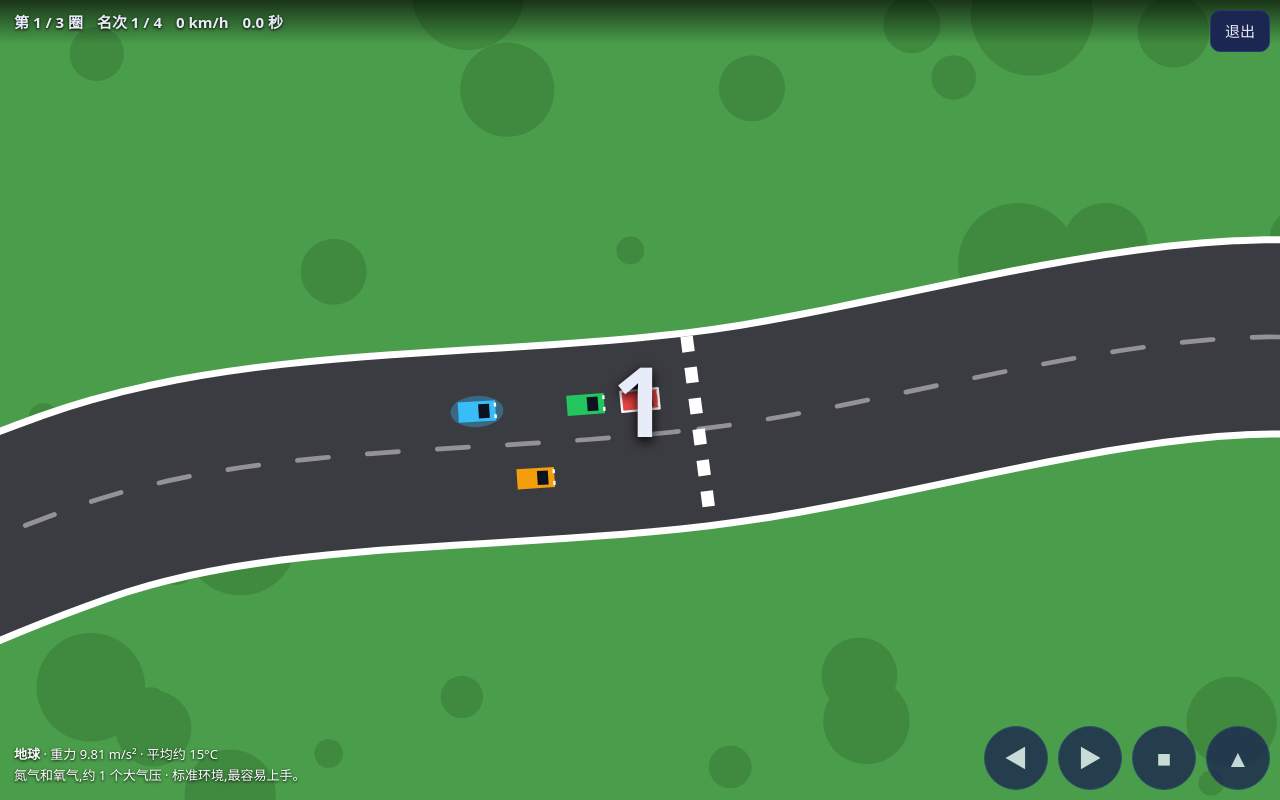
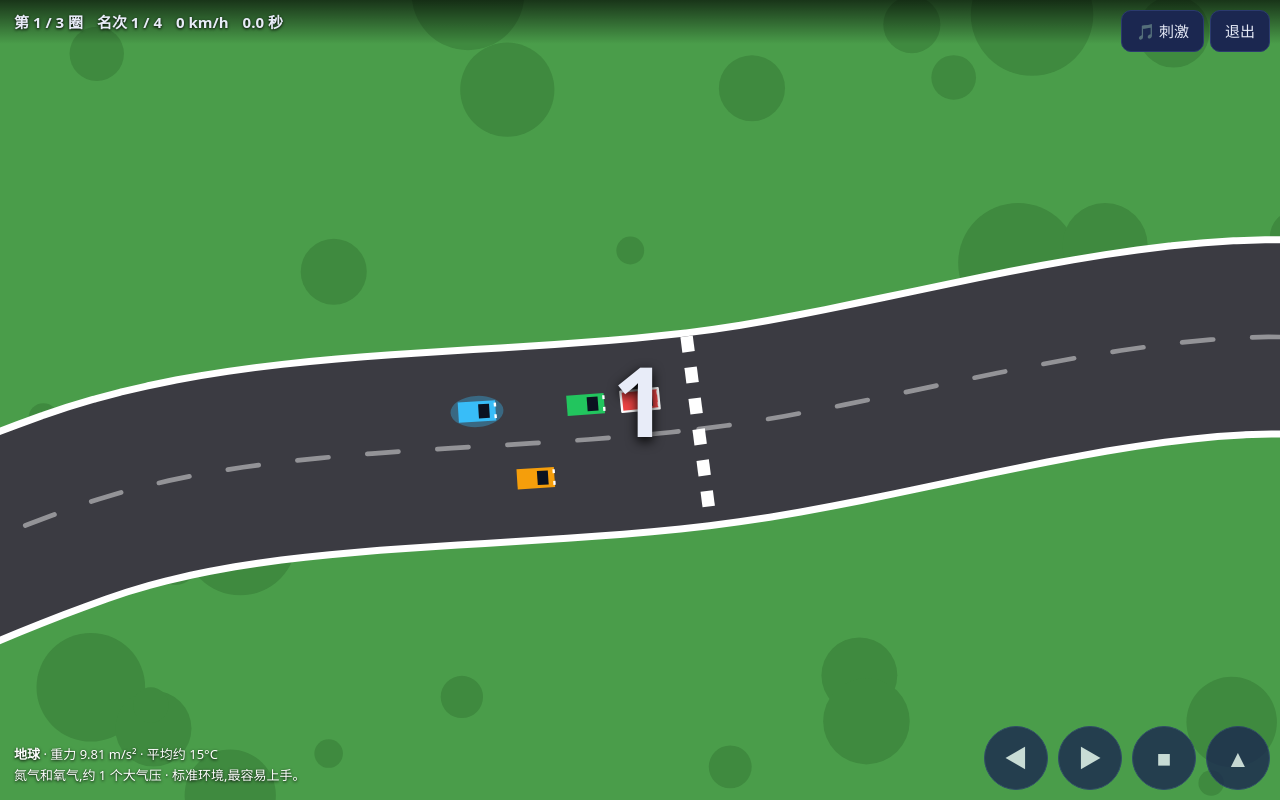
Before and after one commit to zhixing101/timespace, a plain HTML site: page race/index.html in a window 1280 px wide. Both pictures are taken after a click on the button "🏁 开始比赛". Drawn offline with Linux system fonts and the light colour scheme.

Commit message:
Add the music

```diff
--- a/race/index.html
+++ b/race/index.html
@@ -2,7 +2,7 @@
 <!--
   时空漫游 · 星际赛车
   race/data.js     车型与 9 个地点的环境数据     race/js/engine.js  赛车引擎
-  race/js/ui.js    选择界面与控制              race/css/race.css  样式
+  race/js/music.js 背景音乐合成     race/js/ui.js    选择界面与控制              race/css/race.css  样式
 -->
 <html lang="zh-CN"><head><meta charset="utf-8">
 <meta name="viewport" content="width=device-width, initial-scale=1, viewport-fit=cover">
@@ -16,6 +16,8 @@
   <h2>1. 选择赛车</h2><div class="grid" id="cars"></div>
   <h2>2. 选择地点(太阳系行星)</h2><div class="grid" id="planets"></div>
   <div id="info"></div>
+  <h2>3. 背景音乐</h2><div class="grid" id="music"></div>
+  <div class="row">音量 <input type="range" id="vol" min="0" max="100" value="50"> <button id="mtest">▶ 试听</button></div>
   <div class="row"><button class="go" id="start">🏁 开始比赛</button><span style="color:#93a0c2">方向键 / WASD 控制;手机用屏幕按钮。3 圈,和 3 辆电脑车比赛。</span></div>
 </div>
 
@@ -26,8 +28,9 @@
   <div id="touch"><button data-k="left">◀</button><button data-k="right">▶</button><button data-k="brake">■</button><button data-k="gas">▲</button></div>
   <div id="end" hidden><h1>比赛结束</h1><ol id="endlist"></ol>
     <div class="row"><button class="go" id="again">再来一局</button><button id="back2">换车 / 换地点</button><a href="../index.html">返回时空漫游</a></div></div>
+  <button id="mbtn" style="position:absolute;right:76px;top:calc(10px + env(safe-area-inset-top,0px))">🎵</button>
   <button id="back" style="position:absolute;right:10px;top:calc(10px + env(safe-area-inset-top,0px))">退出</button>
 </div>
 
-<script src="data.js"></script><script src="js/engine.js"></script><script src="js/ui.js"></script>
+<script src="data.js"></script><script src="js/music.js"></script><script src="js/engine.js"></script><script src="js/ui.js"></script>
 </body></html>
--- /dev/null
+++ b/race/js/music.js
@@ -0,0 +1,86 @@
+/**
+ * race/js/music.js — 背景音乐(Web Audio 实时合成,无需音频文件、无版权问题)
+ * 原理:步进音序器(每小节 16 步),用振荡器/噪声合成鼓点、贝斯和旋律。
+ * 提供:Music.LIST(给界面用)、Music.play(id) / stop() / setVolume(v) / render(id, 秒数)(测试用)
+ * 新增风格:在 TRACKS 里加一项 { bpm, len(总步数), swing(摇摆 0~0.3), play(i, t) },再在 LIST 里登记名字即可。
+ */
+const Music = (function () {
+  let ac = null, master = null, noiseBuf = null, timer = null, step = 0, nextT = 0, curId = 'off', vol = 0.5;
+  const mf = n => 440 * Math.pow(2, (n - 69) / 12);        // MIDI 音高 → 频率
+
+  // ---------- 1. 乐器 ----------
+  function mkNoise() { const b = ac.createBuffer(1, ac.sampleRate, ac.sampleRate), d = b.getChannelData(0); for (let i = 0; i < d.length; i++) d[i] = Math.random() * 2 - 1; return b; }
+  function tone(t, f, dur, type, gain, lp) {                 // 有音高的音:起音 10ms,指数衰减
+    const o = ac.createOscillator(), g = ac.createGain(); o.type = type; o.frequency.value = f;
+    g.gain.setValueAtTime(0.0001, t); g.gain.exponentialRampToValueAtTime(gain, t + 0.01); g.gain.exponentialRampToValueAtTime(0.0001, t + dur);
+    if (lp) { const b = ac.createBiquadFilter(); b.type = 'lowpass'; b.frequency.value = lp; o.connect(b); b.connect(g); } else o.connect(g);
+    g.connect(master); o.start(t); o.stop(t + dur + 0.05);
+  }
+  function noise(t, dur, hp, gain) {                         // 噪声(军鼓/踩镲)
+    const s = ac.createBufferSource(), f = ac.createBiquadFilter(), g = ac.createGain(); s.buffer = noiseBuf; f.type = 'highpass'; f.frequency.value = hp;
+    g.gain.setValueAtTime(gain, t); g.gain.exponentialRampToValueAtTime(0.0001, t + dur); s.connect(f); f.connect(g); g.connect(master); s.start(t); s.stop(t + dur);
+  }
+  function kick(t, g) { const o = ac.createOscillator(), a = ac.createGain(); o.frequency.setValueAtTime(150, t); o.frequency.exponentialRampToValueAtTime(42, t + 0.12);
+    a.gain.setValueAtTime(g || 0.9, t); a.gain.exponentialRampToValueAtTime(0.0001, t + 0.28); o.connect(a); a.connect(master); o.start(t); o.stop(t + 0.3); }
+  const snare = t => { noise(t, 0.16, 1800, 0.45); tone(t, 190, 0.1, 'triangle', 0.25); };
+  const clap  = t => { noise(t, 0.05, 1200, 0.35); noise(t + 0.012, 0.05, 1200, 0.3); noise(t + 0.024, 0.14, 1200, 0.3); };
+  const hat   = (t, open, g) => noise(t, open ? 0.2 : 0.045, 7000, g || 0.16);
+
+  // ---------- 2. 曲目 ----------
+  const TRACKS = {
+    // 刺激:150 BPM 电子竞速。贝斯锯齿波八分音符 + 方波琶音 + 四四拍底鼓
+    drive: { bpm: 150, len: 64, swing: 0,
+      play(i, t) {
+        const R = [57, 57, 53, 55], C = [[0, 3, 7, 12], [0, 3, 7, 12], [0, 4, 7, 12], [0, 4, 7, 12]], b = i >> 4, s = i & 15;
+        if (s % 4 === 0) kick(t); if (s === 4 || s === 12) clap(t); if (s % 4 === 2) hat(t, false); if (s % 2 === 1) hat(t, false, 0.07);
+        if (s % 2 === 0) tone(t, mf(R[b] - 24), 0.16, 'sawtooth', 0.2, 600);
+        tone(t, mf(R[b] + 12 + C[b][[0, 1, 2, 3, 2, 1, 2, 3][s % 8]]), 0.12, 'square', 0.06, 2600);
+      } },
+    // Rap:90 BPM 老派节拍(boom-bap)。底鼓-军鼓、摇摆的踩镲、808 低音、小七和弦。注意:只有节拍,没有人声
+    rap: { bpm: 90, len: 64, swing: 0.2,
+      play(i, t) {
+        const RB = [33, 33, 36, 31], b = i >> 4, s = i & 15, K = (b & 1) ? [0, 6, 10, 13] : [0, 7, 10];
+        if (K.includes(s)) { kick(t, 1); tone(t, mf(RB[b]), 0.34, 'sine', 0.5); }
+        if (s === 4 || s === 12) snare(t); if (s % 2 === 0) hat(t, false, 0.12); if (s === 14) hat(t, true, 0.12);
+        if (s === 0 || s === 10) [0, 3, 7, 10].forEach(o => tone(t, mf(RB[b] + 24 + o), 0.26, 'triangle', 0.07, 2500));
+      } },
+    // ハテ、:暂定为“日式风格”:都节音阶(小三度/五度之外加半音)的拨弦旋律 + 太鼓 + 低音持续音
+    hate: { bpm: 128, len: 64, swing: 0,
+      play(i, t) {
+        const SC = [0, 1, 5, 7, 8], MEL = [0, -1, 2, -1, 3, -1, 2, -1, 4, -1, 3, -1, 2, -1, 1, -1, 0, -1, 2, -1, 3, -1, 4, -1, 3, -1, 2, -1, 1, -1, 0, -1], s = i & 15, d = MEL[i % 32];
+        if (s === 0 || s === 8) kick(t, 0.8); if (s === 0 || s === 6 || s === 10) tone(t, 75, 0.3, 'sine', 0.5);     // 太鼓
+        if (s % 2 === 1) hat(t, false, 0.06);
+        if (s === 0 && (i >> 4) % 2 === 0) tone(t, mf(45), 0.9, 'sine', 0.22);                                        // 低音持续音
+        if (d >= 0) tone(t, mf(69 + SC[d] + ((i >> 5) ? 12 : 0)), 0.32, 'triangle', 0.14, 3800);                      // 拨弦旋律
+      } }
+  };
+  const LIST = [
+    { id: 'off',   short: '无',   name: '无音乐',          desc: '只听引擎声(安静)' },
+    { id: 'drive', short: '刺激', name: '刺激 · 电子竞速', desc: '150 BPM,四四拍底鼓 + 快速琶音' },
+    { id: 'rap',   short: 'Rap',  name: 'Rap · 说唱节拍',  desc: '90 BPM 老派鼓点 + 808 低音(只有节拍,没有人声)' },
+    { id: 'hate',  short: 'ハテ、', name: 'ハテ、(日式风格 · 暂定)', desc: '128 BPM,日式音阶拨弦 + 太鼓' }
+  ];
+
+  // ---------- 3. 音序器 ----------
+  function ensure() {
+    if (!ac) { ac = new (window.AudioContext || window.webkitAudioContext)(); master = ac.createGain(); master.gain.value = vol; master.connect(ac.destination); noiseBuf = mkNoise(); }
+    if (ac.state === 'suspended') ac.resume();
+  }
+  function sched() {                                          // 提前 150ms 把接下来的音符排进时间线
+    const T = TRACKS[curId], sd = 60 / T.bpm / 4;
+    while (nextT < ac.currentTime + 0.15) { T.play(step % T.len, nextT + ((step & 1) ? sd * (T.swing || 0) : 0)); nextT += sd; step++; }
+  }
+  function stop() { clearInterval(timer); timer = null; curId = 'off'; }
+  function play(id) { stop(); if (!TRACKS[id]) return; ensure(); curId = id; step = 0; nextT = ac.currentTime + 0.1; timer = setInterval(sched, 25); }
+  function setVolume(v) { vol = v; if (master) master.gain.value = v; }
+
+  /** 离线渲染一段(测试用):返回 {rms, nan},rms>0 且 nan=0 说明确实发出了声音 */
+  function render(id, sec) {
+    const sr = 22050, oc = new OfflineAudioContext(1, sr * sec, sr), sA = ac, sM = master, sN = noiseBuf;
+    ac = oc; master = oc.createGain(); master.gain.value = 0.5; master.connect(oc.destination); noiseBuf = mkNoise();
+    const T = TRACKS[id], sd = 60 / T.bpm / 4;
+    for (let s = 0, t = 0.05; t < sec - 0.3; s++, t += sd) T.play(s % T.len, t + ((s & 1) ? sd * (T.swing || 0) : 0));
+    return oc.startRendering().then(buf => { ac = sA; master = sM; noiseBuf = sN; const d = buf.getChannelData(0); let e = 0, nan = 0; for (const x of d) { if (x !== x) nan++; e += x * x; } return { rms: Math.sqrt(e / d.length), nan }; });
+  }
+  return { LIST, play, stop, setVolume, render, stats: () => ({ id: curId, step, state: ac && ac.state }) };
+})();
--- a/race/js/ui.js
+++ b/race/js/ui.js
@@ -12,7 +12,7 @@
   CARS.forEach(c => {
     const b = document.createElement('div'); b.className = 'opt'; b.dataset.id = c.id;
     const bar = v => '<div class="bar"><i style="width:' + Math.round(Math.min(1, v) * 100) + '%"></i></div>';
-    b.innerHTML = '<b><span class="sw" style="background:' + c.color + '"></span>' + c.name + '</b><small>' + c.desc + '</small>速度' + bar(c.maxv / 650) + '抓地' + bar(c.grip / 1.4) + '操控' + bar(c.turn / 1.2);
+    b.innerHTML = '<b><span class="sw" style="background:' + c.color + '"></span>' + c.name + '</b><small>' + c.desc + '</small><br>速度' + bar(c.maxv / 650) + '抓地' + bar(c.grip / 1.4) + '操控' + bar(c.turn / 1.2);
     b.onclick = () => { car = c.id; mark(); };
     $('cars').append(b);
   });
@@ -30,13 +30,33 @@
     const p = PLANETS[planet];
     $('info').innerHTML = '<b>' + p.name + '</b> · 重力 ' + p.g + ' m/s² · ' + p.temp + '<br>' + p.atm + (p.solid ? '' : '(没有固体表面,赛道是漂浮在云顶的平台)') + '<br><span style="color:#93a0c2">' + p.note + '</span>';
   }
+  // 背景音乐(选择与音量会记住;“试听”需要用户点一下,这是浏览器的自动播放限制)
+  let music = 'drive', vol = 50;
+  try { music = localStorage.getItem('race-music') || music; vol = +(localStorage.getItem('race-vol') || vol); } catch (e) {}
+  if (!Music.LIST.some(m => m.id === music)) music = 'drive';
+  Music.LIST.forEach(m => {
+    const b = document.createElement('div'); b.className = 'opt'; b.dataset.id = m.id;
+    b.innerHTML = '<b>' + m.name + '</b><small>' + m.desc + '</small>';
+    b.onclick = () => { music = m.id; save(); markMusic(); if (!$('game').hidden) Music.play(music); };
+    $('music').append(b);
+  });
+  function markMusic() {
+    document.querySelectorAll('#music .opt').forEach(e => e.classList.toggle('on', e.dataset.id === music));
+    $('mbtn').textContent = '🎵 ' + Music.LIST.find(m => m.id === music).short;
+  }
+  function save() { try { localStorage.setItem('race-music', music); localStorage.setItem('race-vol', vol); } catch (e) {} }
+  $('vol').value = vol; Music.setVolume(vol / 100);
+  $('vol').oninput = () => { vol = +$('vol').value; Music.setVolume(vol / 100); save(); };
+  $('mtest').onclick = () => { if ($('mtest').dataset.on) { Music.stop(); delete $('mtest').dataset.on; $('mtest').textContent = '▶ 试听'; } else { Music.play(music); $('mtest').dataset.on = 1; $('mtest').textContent = '■ 停止'; } };
+  $('mbtn').onclick = () => { const i = Music.LIST.findIndex(m => m.id === music); music = Music.LIST[(i + 1) % Music.LIST.length].id; save(); markMusic(); Music.play(music); };   // 比赛中点 🎵 切换下一首
+  markMusic();
   mark();
 
   // 开始 / 返回
-  function begin() { $('setup').hidden = true; $('game').hidden = false; Race.start(car, planet); }
+  function begin() { $('setup').hidden = true; $('game').hidden = false; delete $('mtest').dataset.on; $('mtest').textContent = '▶ 试听'; Music.play(music); Race.start(car, planet); }
   $('start').onclick = begin;
   $('again').onclick = begin;
-  $('back').onclick = $('back2').onclick = () => { Race.stop(); $('game').hidden = true; $('setup').hidden = false; };
+  $('back').onclick = $('back2').onclick = () => { Race.stop(); Music.stop(); $('game').hidden = true; $('setup').hidden = false; };
 
   // 键盘:方向键 / WASD
   const map = { ArrowLeft: 'left', a: 'left', A: 'left', ArrowRight: 'right', d: 'right', D: 'right', ArrowUp: 'gas', w: 'gas', W: 'gas', ArrowDown: 'brake', s: 'brake', S: 'brake', ' ': 'brake' };
```
Also changed, not shown: 1 other file.
